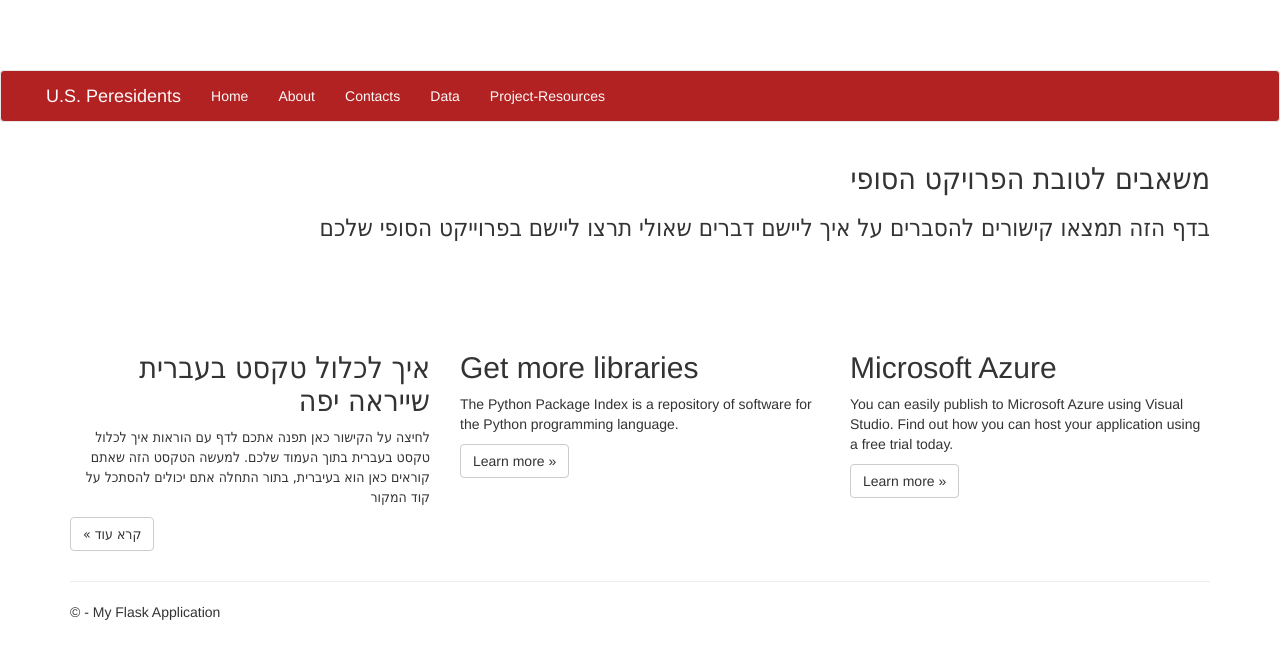
After one commit to Oran-Uzrad/MyFinalProject, a Flask app: page /project_resources in a window 1280 px wide. The commit adds this page. Shown: the top 659 px of the page. Run offline with Flask 2, Linux system fonts and the light colour scheme; parts of the project's set-up code (start-up, migrations or seed data) failed here and were passed over; some libraries are stand-ins or nearby versions.

Commit message:
2/24/20 - added hebrew support. Improve Expand and Collapse. Changed navigation bar. Add Project-Resources page

```diff
--- a/MyFinalProject/MyFinalProject/static/content/site.css
+++ b/MyFinalProject/MyFinalProject/static/content/site.css
@@ -42,7 +42,7 @@ input[type="checkbox"].input-validation-error {
 }
 
 .my-grid-borders {
-    border-style: solid;
+    border-style: none;
     border-color: green;
     padding: 10px;
     margin: 10px;
@@ -52,3 +52,22 @@ input[type="checkbox"].input-validation-error {
     width: 100%;
     object-fit: contain;
 }
+
+.navbar-custom {
+    background-color: firebrick;
+    color: snow;
+}
+
+.navbar-custom1 {
+    color: snow;
+}
+
+.jumbotron-hebrew-calibri {
+    font-family: Tahoma, Geneva, sans-serif;
+    direction: rtl;
+}
+
+.heb {
+    font-family: Tahoma, Geneva, sans-serif;
+    direction: rtl;
+}
--- a/MyFinalProject/MyFinalProject/templates/data.html
+++ b/MyFinalProject/MyFinalProject/templates/data.html
@@ -2,8 +2,8 @@
 
 {% block content %}
 
-<h2>{{ title }}.</h2>
-<h3>{{ message }}</h3>
+<h2>משאבים לטובת הפרויקט הסופי</h2>
+<h3>בדף הזה תמצאו קישורים להסברים על איך ליישם דברים שאולי תרצו ליישם בפרוייקט הסופי שלכם</h3>
 
 <div class="row my-grid-borders">
     <p> Here I am going to put a general explanation about the Data</p>
--- a/MyFinalProject/MyFinalProject/templates/index.html
+++ b/MyFinalProject/MyFinalProject/templates/index.html
@@ -1,9 +1,10 @@
 {% extends "layout.html" %}
+
 
 {% block content %}
 
-<div class="jumbotron">
-    <h1>Flask</h1>
+<div class="jumbotron jumbotron-hebrew-calibri">
+    <h1>נשיאי ארצות הברית</h1>
     <p class="lead">Flask is a free web framework for building great Web sites and Web applications using HTML, CSS and JavaScript.</p>
     <p><a href="http://flask.pocoo.org/" class="btn btn-primary btn-large">Learn more &raquo;</a></p>
 </div>
--- a/MyFinalProject/MyFinalProject/templates/layout.html
+++ b/MyFinalProject/MyFinalProject/templates/layout.html
@@ -1,5 +1,6 @@
+
 <!DOCTYPE html>
-<html>
+<html lang="he">
 <head>
     <meta charset="utf-8" />
     <meta name="viewport" content="width=device-width, initial-scale=1.0">
@@ -10,6 +11,7 @@
 </head>
 
 <body>
+    <!--
     <div class="navbar navbar-inverse navbar-fixed-top">
         <div class="container">
             <div class="navbar-header">
@@ -26,10 +28,31 @@
                     <li><a href="{{ url_for('about') }}">About</a></li>
                     <li><a href="{{ url_for('contact') }}">Contact</a></li>
                     <li><a href="{{ url_for('data') }}">Data</a></li>
+                    <li><a href="{{ url_for('project_resources') }}">Project-Resources</a></li>
                 </ul>
             </div>
         </div>
     </div>
+    -->
+
+    <nav class="navbar navbar-default navbar-custom">
+        <div class="container-fluid">
+            <div class="navbar-header navbar-custom1">
+                <a class="navbar-brand" style="color:snow" href="#">              </a>
+                <a class="navbar-brand" style="color:snow" href="#">U.S. Peresidents</a>
+            </div>
+            <ul class="nav navbar-nav navbar-custom1">
+
+                <li><a style="color:snow" href="{{ url_for('home') }}">Home</a></li>
+                <li><a style="color:snow" href="{{ url_for('about') }}">About</a></li>
+                <li><a style="color:snow" href="{{ url_for('contact') }}">Contacts</a></li>
+                <li><a style="color:snow" href="{{ url_for('data') }}">Data</a></li>
+                <li><a style="color:snow" href="{{ url_for('project_resources') }}">Project-Resources</a></li>
+            </ul>
+        </div>
+    </nav>
+
+
 
     <div class="container body-content">
         {% block content %}{% endblock %}
--- /dev/null
+++ b/MyFinalProject/MyFinalProject/templates/project_resources.html
@@ -0,0 +1,30 @@
+{% extends "layout.html" %}
+
+{% block content %}
+
+<h2 class="heb">משאבים לטובת הפרויקט הסופי</h2>
+<h3 class="heb">בדף הזה תמצאו קישורים להסברים על איך ליישם דברים שאולי תרצו ליישם בפרוייקט הסופי שלכם</h3>
+<br><br><br><br>
+
+<div class="row">
+    <div class="col-md-4">
+        <h2 class="heb">איך לכלול טקסט בעברית שייראה יפה</h2>
+        <p class="heb">
+            לחיצה על הקישור כאן תפנה אתכם לדף עם הוראות איך לכלול טקסט בעברית בתוך
+            העמוד שלכם. למעשה הטקסט הזה שאתם קוראים כאן הוא בעיברית, בתור התחלה אתם יכולים להסתכל על קוד המקור
+        </p>
+        <p><a class="btn btn-default heb" href="https://docs.google.com/document/d/1ywaeObj_XorjeSEVIih7ZYz0NLz7cLDF957570ql3hQ/edit?usp=sharing">קרא עוד &raquo;</a></p>
+    </div>
+    <div class="col-md-4">
+        <h2>Get more libraries</h2>
+        <p>The Python Package Index is a repository of software for the Python programming language.</p>
+        <p><a class="btn btn-default" href="https://pypi.python.org/pypi">Learn more &raquo;</a></p>
+    </div>
+    <div class="col-md-4">
+        <h2>Microsoft Azure</h2>
+        <p>You can easily publish to Microsoft Azure using Visual Studio. Find out how you can host your application using a free trial today.</p>
+        <p><a class="btn btn-default" href="http://azure.microsoft.com">Learn more &raquo;</a></p>
+    </div>
+</div>
+
+{% endblock %}
--- a/MyFinalProject/MyFinalProject/views.py
+++ b/MyFinalProject/MyFinalProject/views.py
@@ -13,9 +13,13 @@ from flask_wtf import FlaskForm
 from wtforms import StringField, SubmitField
 from wtforms.validators import DataRequired
 
+from MyFinalProject.Models.Forms import ExpandForm
+from MyFinalProject.Models.Forms import CollapseForm
+
+
+
 from os import path
 from flask_bootstrap import Bootstrap
-
 bootstrap = Bootstrap(app)
 
 
@@ -65,6 +69,20 @@ def data():
         img_clinton = '/static/imgs/clinton.jpg'
     )
 
+@app.route('/project_resources')
+def project_resources():
+    """Renders the about page."""
+    return render_template(
+        'project_resources.html'
+    )
+
+@app.route('/hebrew_text')
+def hebrew_text():
+    """Renders the about page."""
+    return render_template(
+        'hebrew_text.html'
+    )
+
 @app.route('/data/trump' , methods = ['GET' , 'POST'])
 def trump():
     """Renders the about page."""
@@ -73,21 +91,11 @@ def trump():
     df = pd.read_csv(path.join(path.dirname(__file__), 'static\\data\\trump.csv'))
     raw_data_table = ''
 
-    if form1.submit1.data and form1.validate():
-        print("999")
-        raw_data_table = df.to_html(classes = 'table table-hover')
-
-    if form2.submit2.data and form2.validate():
-        print("888")
-        raw_data_table = ''
-
-
-#    if form1.validate_on_submit():
-#        print("999")
-#        raw_data_table = df.to_html(classes = 'table table-hover')
-#    elif form2.validate_on_submit():
-#        print("888")
-#        raw_data_table = ''
+    if request.method == 'POST':
+        if request.form['action'] == 'Expand' and form1.validate_on_submit():
+            raw_data_table = df.to_html(classes = 'table table-hover')
+        if request.form['action'] == 'Collapse' and form2.validate_on_submit():
+            raw_data_table = ''
 
 
 
@@ -104,14 +112,3 @@ def trump():
         form1 = form1,
         form2 = form2
     )
-
-
-class ExpandForm(FlaskForm):
-    submit1 = SubmitField('Expand')
-    name="Expand"
-    value="Expand"
-
-class CollapseForm(FlaskForm):
-    submit2 = SubmitField('Collapse')
-    name="Collapse"
-    value="Collapse"
```
Also changed, not shown: MyFinalProject/MyFinalProject/Models/Forms.py (added, +23 -0 lines), MyFinalProject/MyFinalProject/templates/trump.html (+12 -3 lines), 1 other file.
